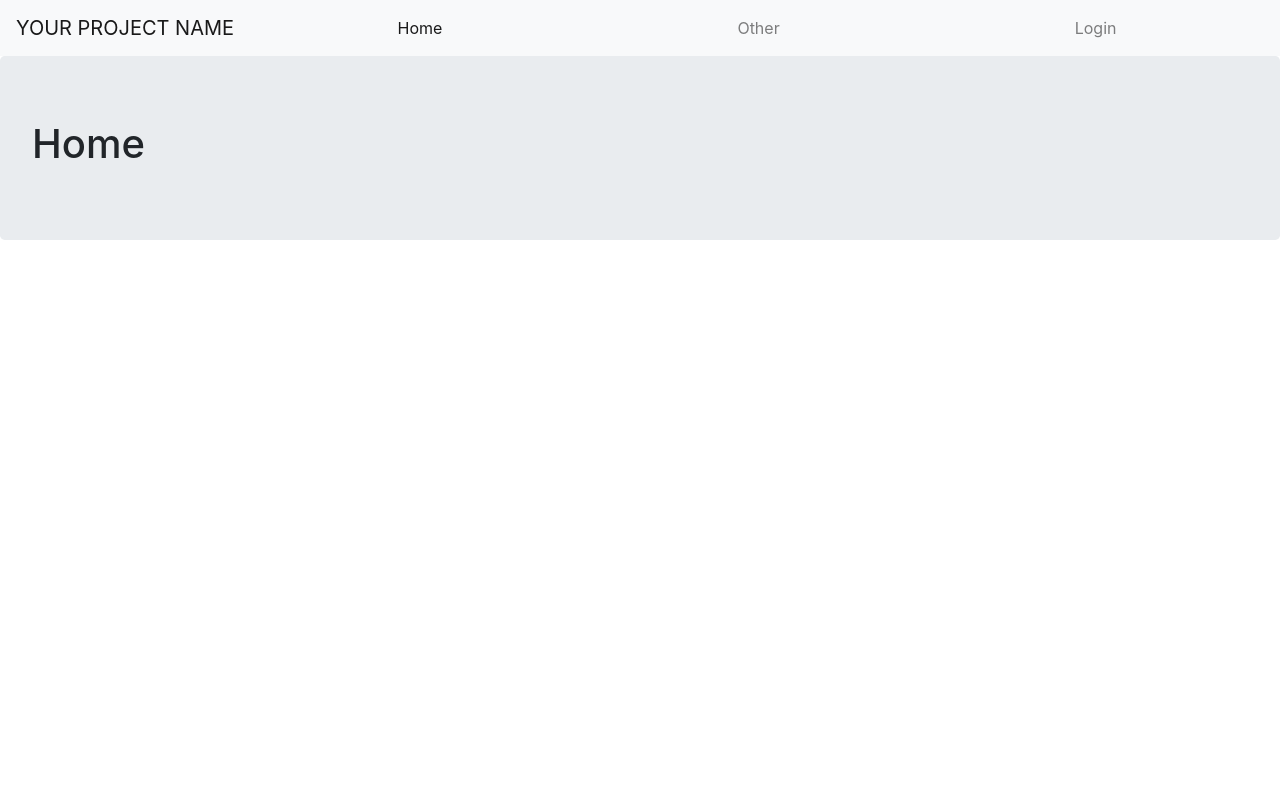
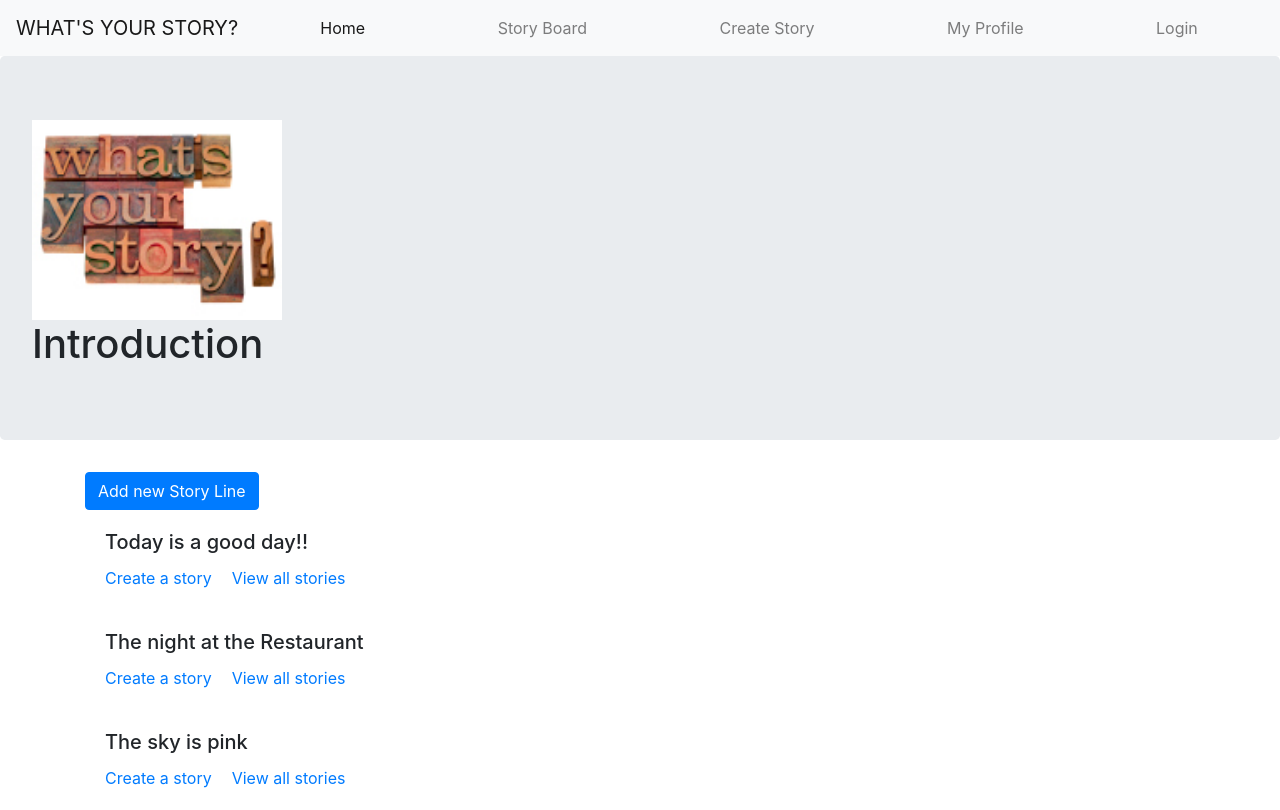
Before and after one commit to nazneen1022/Hanh-Nazneen-Project-Client, a React (Create React App) app: page / in a window 1280 px wide. Built offline with nearby package versions, Linux system fonts and the light colour scheme; no server answers.

Commit message:
created Navigation bar and Home page layout

```diff
--- a/src/App.js
+++ b/src/App.js
@@ -7,22 +7,13 @@ import Loading from "./components/Loading";
 import MessageBox from "./components/MessageBox";
 import SignUp from "./pages/SignUp";
 import Login from "./pages/Login";
+import Home from "./pages/Home";
+import CreateStory from "./pages/CreateStory";
+import StoryBoard from "./pages/StoryBoard";
 
 import { useDispatch, useSelector } from "react-redux";
 import { selectAppLoading } from "./store/appState/selectors";
 import { getUserWithStoredToken } from "./store/user/actions";
-import { Jumbotron } from "react-bootstrap";
-
-const Home = () => (
-  <Jumbotron>
-    <h1>Home</h1>
-  </Jumbotron>
-);
-const Other = () => (
-  <Jumbotron>
-    <h1>Other</h1>
-  </Jumbotron>
-);
 
 function App() {
   const dispatch = useDispatch();
@@ -39,7 +30,8 @@ function App() {
       {isLoading ? <Loading /> : null}
       <Switch>
         <Route exact path="/" component={Home} />
-        <Route path="/other" component={Other} />
+        <Route path="/CreateStory" component={CreateStory} />
+        <Route path="/StoryBoard" component={StoryBoard} />
         <Route path="/signup" component={SignUp} />
         <Route path="/login" component={Login} />
       </Switch>
--- a/src/components/Navigation/index.js
+++ b/src/components/Navigation/index.js
@@ -16,13 +16,15 @@ export default function Navigation() {
   return (
     <Navbar bg="light" expand="lg">
       <Navbar.Brand as={NavLink} to="/">
-        YOUR PROJECT NAME
+        WHAT'S YOUR STORY?
       </Navbar.Brand>
       <Navbar.Toggle aria-controls="basic-navbar-nav" />
       <Navbar.Collapse id="basic-navbar-nav">
         <Nav style={{ width: "100%" }} fill>
           <NavbarItem path="/" linkText="Home" />
-          <NavbarItem path="/other" linkText="Other" />
+          <NavbarItem path="/StoryBoard" linkText="Story Board" />
+          <NavbarItem path="/CreateStory" linkText="Create Story" />
+          <NavbarItem path="/MyProfile" linkText="My Profile" />
           {loginLogoutControls}
         </Nav>
       </Navbar.Collapse>
--- /dev/null
+++ b/src/pages/CreateStory/index.js
@@ -0,0 +1,12 @@
+import React from "react";
+import { Jumbotron } from "react-bootstrap";
+
+export default function CreateStory() {
+  return (
+    <>
+      <Jumbotron>
+        <h1>Create New Story</h1>
+      </Jumbotron>
+    </>
+  );
+}
--- /dev/null
+++ b/src/pages/Home/index.js
@@ -0,0 +1,42 @@
+import React from "react";
+import { Jumbotron, Container, Row, Col, Card, Button } from "react-bootstrap";
+import logo from "../../assets/logo.jpg";
+export default function Home() {
+  return (
+    <>
+      <Jumbotron>
+        <img
+          src={logo}
+          width="250"
+          height="200"
+          className="d-inline-block align-top"
+          alt="My Project logo"
+        />
+        <h1>Introduction</h1>
+      </Jumbotron>
+      <Container>
+        <Row>
+          <Col xs={6}>
+            <Button>Add new Story Line</Button>
+          </Col>
+        </Row>
+
+        {[
+          `Today is a good day!!`,
+          `The night at the Restaurant`,
+          `The sky is pink`,
+        ].map((line) => (
+          <Row>
+            <Col xs={6}>
+              <Card.Body>
+                <Card.Title>{line}</Card.Title>
+                <Card.Link href="/CreateStory">Create a story</Card.Link>
+                <Card.Link href="/StoryBoard">View all stories</Card.Link>
+              </Card.Body>
+            </Col>
+          </Row>
+        ))}
+      </Container>
+    </>
+  );
+}
--- /dev/null
+++ b/src/pages/StoryBoard/index.js
@@ -0,0 +1,12 @@
+import React from "react";
+import { Jumbotron } from "react-bootstrap";
+
+export default function ViewStories() {
+  return (
+    <>
+      <Jumbotron>
+        <h1>View All Stories</h1>
+      </Jumbotron>
+    </>
+  );
+}
```
Also changed, not shown: src/assets/logo.jpg (added).
